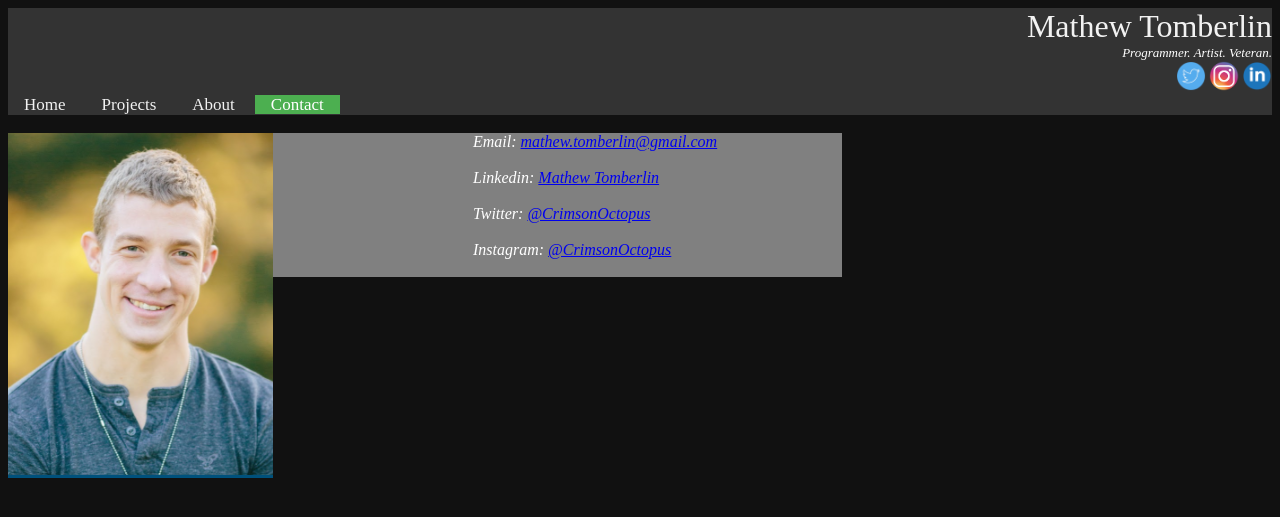
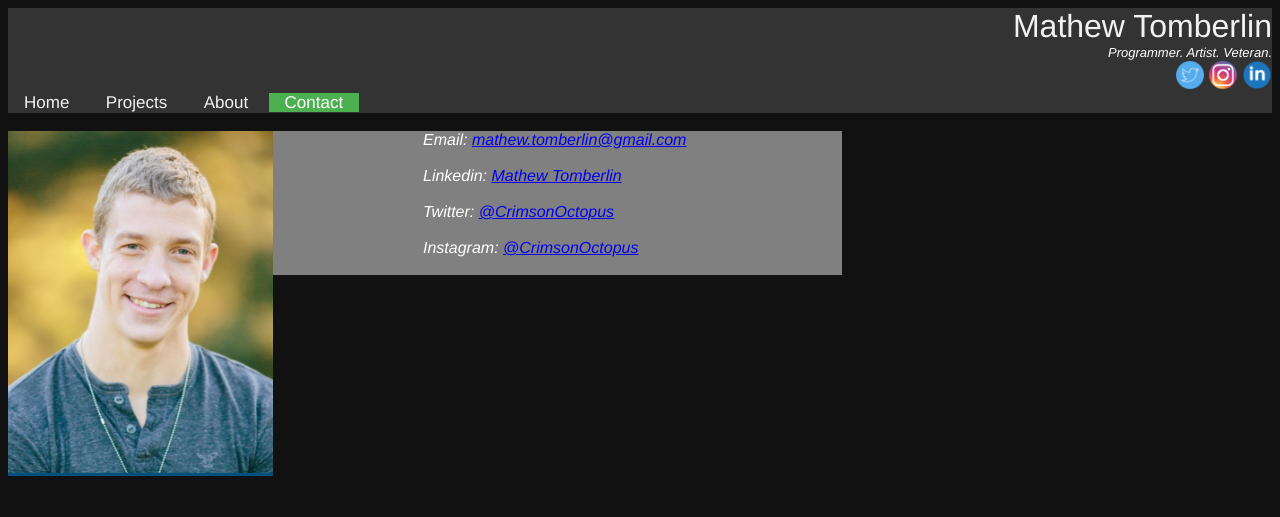
Before and after one commit to MathewTomberlin/MathewTomberlin.github.io, a PHP site: page /contact.html in a window 1280 px wide. Shown: the top 517 px of the page. Run offline with PHP 8.4, Linux system fonts and the light colour scheme.

Commit message:
Updated site

```diff
--- a/contact.html
+++ b/contact.html
@@ -15,7 +15,7 @@
 <body>
     <div class="topnav" id="navbar"></div><br />
     <div class="pagebody">
-        <img src="images/headshot.png" style="float:left;padding-right:200px;"/>
+        <img src="images/headshot.png" style="float:left;padding-right:150px;"/>
 
         <address>
             Email: <a href="mailto:mathew.tomberlin@gmail.com">mathew.tomberlin@gmail.com</a><br /><br />
--- a/src/css/style.css
+++ b/src/css/style.css
@@ -39,6 +39,7 @@
 
 body {
     background-color: #111;
+    font-family: helvetica;
 }
 
 .pagebody p{
```
